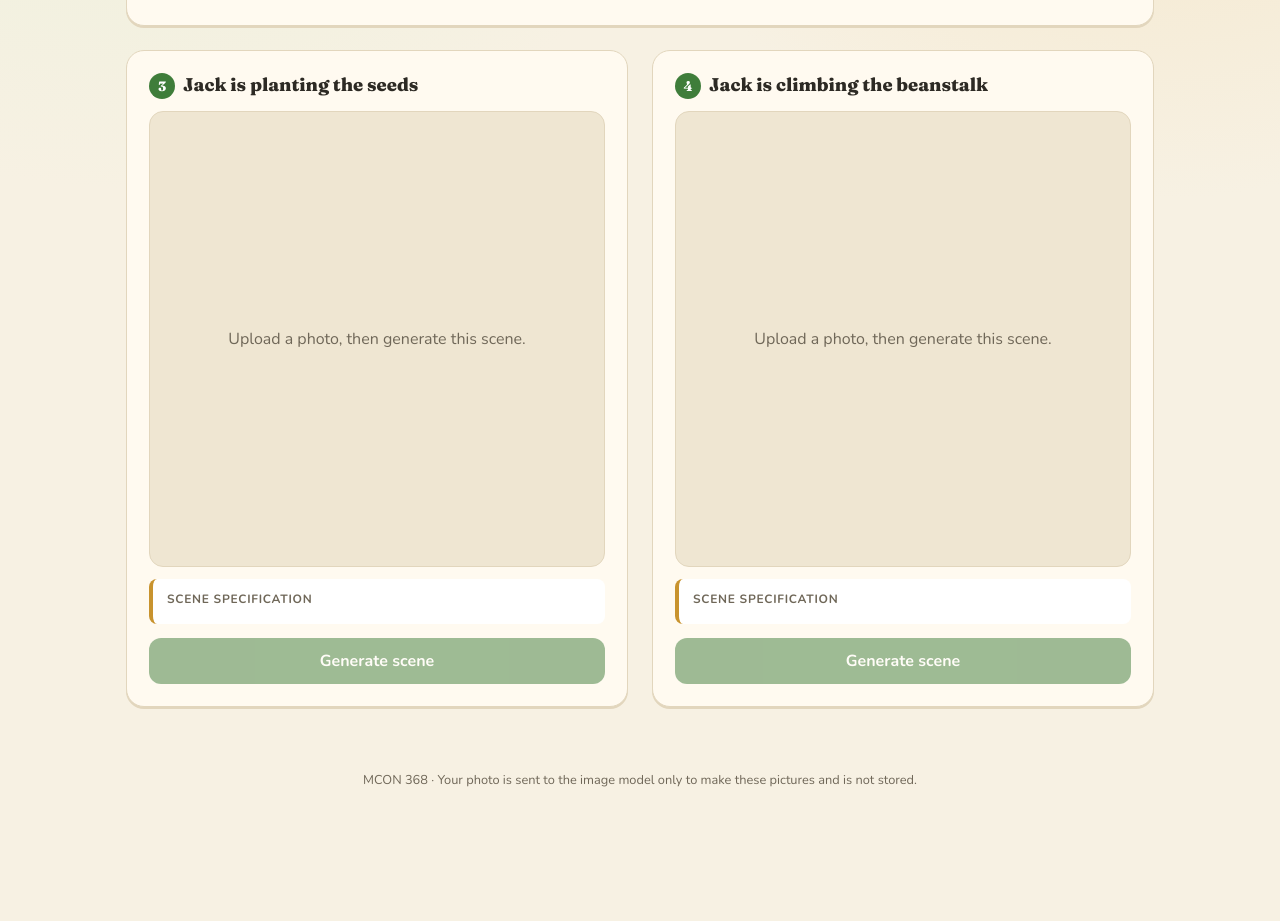
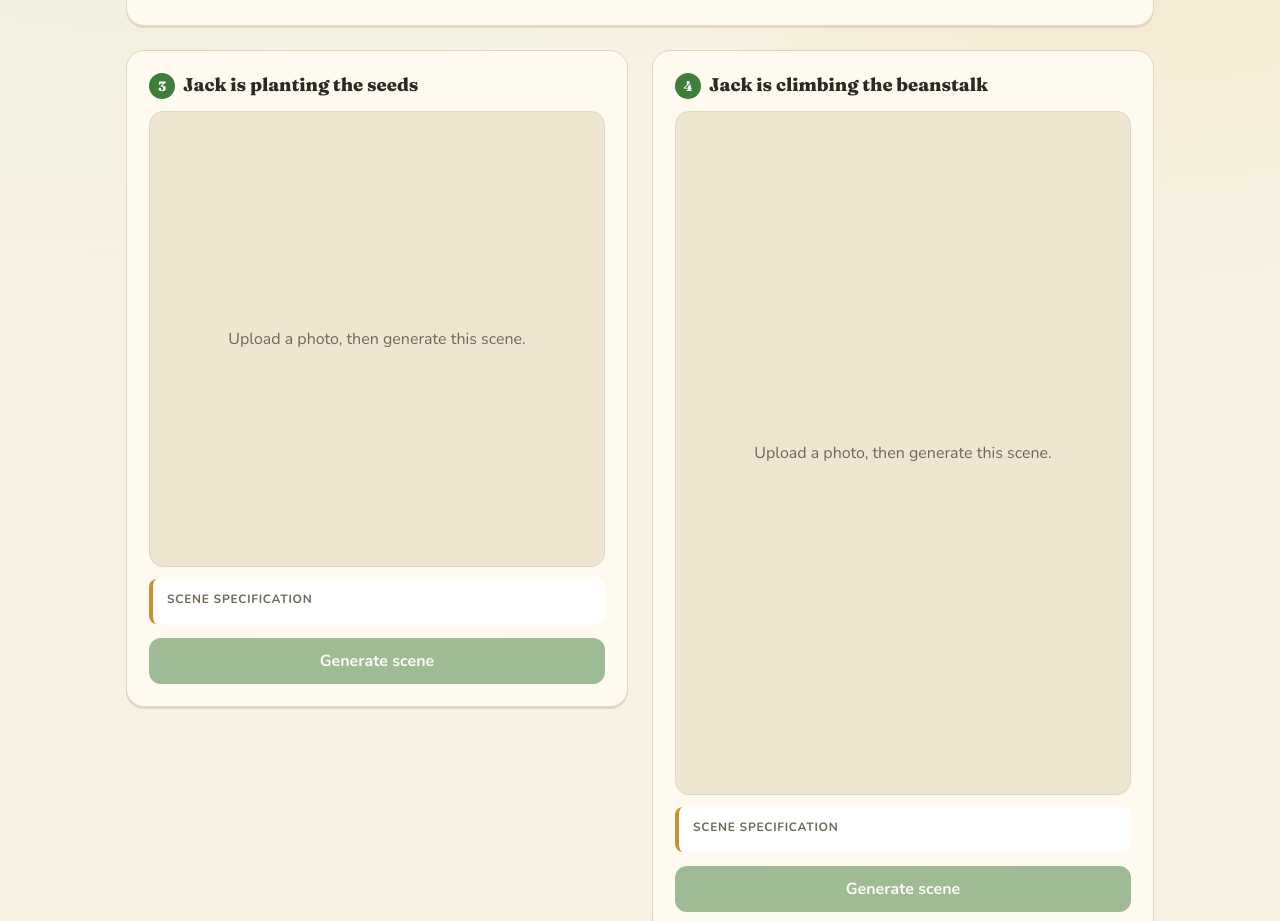
Before and after one commit to Ozer7/beanstalk-me, a website: page public/index.html in a window 1280 px wide. Shown: the part 517-1438 px from the top of the page. Before the commit the page ends 1338 px from the top, so only its background shows below. Drawn offline with nearby package versions, Linux system fonts and the light colour scheme; no server answers.

Commit message:
Add align-items property to .scenes class

```diff
--- a/public/index.html
+++ b/public/index.html
@@ -71,7 +71,7 @@
   .seg input:checked + label { background: var(--leaf); color: #fff; border-color: var(--leaf); }
   .hint { color: var(--muted); font-size: .8rem; margin-top: 4px; }
 
-  .scenes { display: grid; grid-template-columns: 1fr 1fr; gap: 24px; margin-top: 24px; }
+  .scenes { display: grid; grid-template-columns: 1fr 1fr; gap: 24px; margin-top: 24px; align-items: start; }
   @media (max-width: 760px) { .scenes { grid-template-columns: 1fr; } }
   .scene h3 { font-family: "Fraunces", serif; margin: 0 0 12px; font-size: 1.15rem; }
   .frame {
@@ -80,6 +80,7 @@
     color: var(--muted); text-align: center; padding: 12px;
   }
   .frame img { width: 100%; height: 100%; object-fit: cover; display: block; }
+  .scene[data-scene="climbing"] .frame { aspect-ratio: 2 / 3; } /* tall image for the climbing scene */
   figure { margin: 0; }
   figcaption {
     margin-top: 12px; font-size: .9rem; line-height: 1.45; padding: 12px 14px;
```
